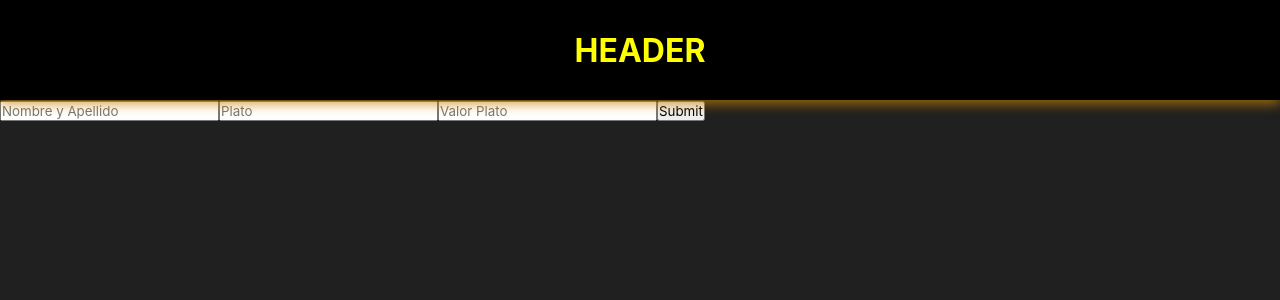
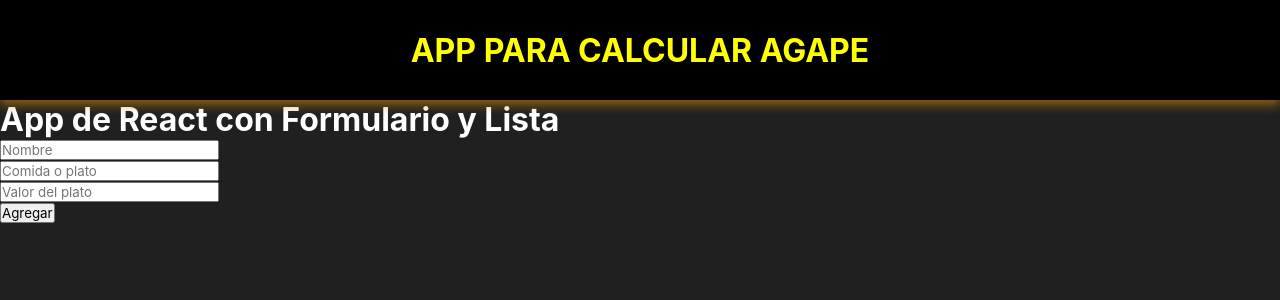
Before and after one commit to elifred2022/agapeapp, a React (Create React App) app: page / in a window 1280 px wide. Shown: the top 300 px of the page. Built offline with nearby package versions, Linux system fonts and the light colour scheme.

Commit message:
boton eliminar

```diff
--- a/src/App.js
+++ b/src/App.js
@@ -1,13 +1,101 @@
-import ContactForm from "./components/comidas/Comidaintro";
+import React, { useState } from "react";
 import Header from "./components/header/Header";
 
-function App() {
+// Componente para el formulario
+const Formulario = ({ agregarElemento }) => {
+  const [nombre, setNombre] = useState("");
+  const [comida, setComida] = useState("");
+  const [valor, setValor] = useState("");
+
+  const handleSubmit = (e) => {
+    e.preventDefault();
+    // Agregar un nuevo elemento a la lista
+    agregarElemento({ nombre, comida, valor });
+    // Limpiar los campos del formulario
+    setNombre("");
+    setComida("");
+    setValor("");
+  };
+
   return (
-    <main className="bg-dark vh-100 text-white">
+    <form onSubmit={handleSubmit}>
+      <label>
+        <input
+          placeholder="Nombre"
+          type="text"
+          value={nombre}
+          onChange={(e) => setNombre(e.target.value)}
+        />
+      </label>
+      <br />
+      <label>
+        <input
+          placeholder="Comida o plato"
+          type="text"
+          value={comida}
+          onChange={(e) => setComida(e.target.value)}
+        />
+      </label>
+      <br />
+      <label>
+        <input
+          placeholder="Valor del plato"
+          type="text"
+          value={valor}
+          onChange={(e) => setValor(e.target.value)}
+        />
+      </label>
+      <br />
+      <button type="submit">Agregar</button>
+    </form>
+  );
+};
+
+// Componente para la lista de elementos
+const ListaElementos = ({ elementos, eliminarElemento }) => {
+  return (
+    <ul>
+      {elementos.map((elemento, index) => (
+        <li key={index}>
+          <strong>{elemento.nombre}</strong> - {elemento.comida} ($
+          {elemento.valor}){/* Botón para eliminar el elemento */}
+          <button onClick={() => eliminarElemento(index)}>Eliminar</button>
+        </li>
+      ))}
+    </ul>
+  );
+};
+
+// Componente principal
+const App = () => {
+  const [listaElementos, setListaElementos] = useState([]);
+
+  const agregarElemento = (nuevoElemento) => {
+    setListaElementos([...listaElementos, nuevoElemento]);
+  };
+
+  const eliminarElemento = (indice) => {
+    const nuevaLista = [...listaElementos];
+    nuevaLista.splice(indice, 1);
+    setListaElementos(nuevaLista);
+  };
+
+  return (
+    <div>
       <Header />
-      <ContactForm />
-    </main>
+      <h1>App de React con Formulario y Lista</h1>
+      <Formulario agregarElemento={agregarElemento} />
+      <ListaElementos
+        elementos={listaElementos}
+        eliminarElemento={eliminarElemento}
+      />
+    </div>
   );
-}
+};
 
 export default App;
+
+/*
+hacer una app en react js con un componente de un formulario para capturar datos (nombre, comida, valor de comida) otro componente para ir pintando cada elemento con .map y un boton de eliminar */
+
+// separa los componentes y hacer usefect
--- a/src/components/comidas/Comidaintro.jsx
+++ /dev/null
@@ -1,78 +0,0 @@
-import React, { useState } from 'react';
-
-const ContactForm = () => {
- const [formState, setFormState] = useState({
-    name: '',
-    comida: '',
-    costoComida: ''
- });
-
- const handleChange = (event) => {
-    const { name, value } = event.target;
-    setFormState({ ...formState, [name]: value });
- };
-
- const handleSubmit = (event) => {
-    event.preventDefault();
-    submitForm(formState);
-
- };
-
- const submitForm = (formData) => {
-    // Lógica para enviar los datos del formulario
-    console.log(formData);
-
- };
-
- return (
-    <form onSubmit={handleSubmit}>
-
-      <input
-      type="text"
-      id="name"
-      placeholder='Nombre y Apellido'
-      name="name"
-      value={formState.name}
-      onChange={handleChange} />
-
-      <input
-      type="text"
-      id="comida"
-      placeholder='Plato'
-      name="comida"
-      value={formState.comida}
-      onChange={handleChange} />
-
-      <input
-      type="number"
-      id="costoComida"
-      placeholder='Valor Plato'
-      name="costoComida"
-      value={formState.costoComida}
-      onChange={handleChange} />
-
-
-
-      <button type="submit">Submit</button>
-    </form>
- );
-};
-
-export default ContactForm;
-
-/*
-Para hacer un formulario en React JS que envíe datos, puedes seguir estos pasos:
-
-Crea un nuevo componente llamado "ContactForm" y define un estado llamado "formState" que tenga propiedades para almacenar los valores de los campos del formulario.
-
-Dentro del componente "ContactForm", crea un formulario HTML con campos de entrada para el nombre, correo electrónico y mensaje.
-
-Utiliza el evento "onChange" para cada campo de entrada y actualiza el estado "formState" cuando los valores de los campos cambien.
-
-A continuación, crea una función llamada "handleSubmit" que se ejecutará cuando el usuario envíe el formulario. Esta función debe evitar el comportamiento predeterminado del evento de envío utilizando "event.preventDefault()" y luego llamar a otra función (por ejemplo, "submitForm") para manejar la lógica de envío de datos.
-
-Aquí tienes un ejemplo de cómo se vería el componente "ContactForm":
-
-Para capturar los datos del formulario, puedes utilizar el evento "onSubmit" en el componente "ContactForm" como se muestra en el ejemplo anterior. Cuando el usuario envíe el formulario, la función "handleSubmit" se ejecutará y llamará a la función "submitForm" para manejar la lógica de envío de datos.
-En este caso, la función "submitForm" simplemente muestra los datos del formulario en la consola del navegador. Puedes reemplazar esta función con la lógica que desees utilizar para enviar los datos a tu servidor o almacenarlos en la base de datos local.
-*/
--- a/src/components/header/Header.jsx
+++ b/src/components/header/Header.jsx
@@ -4,7 +4,7 @@ function Header() {
     return (
       <div className="Header">
         <header className="App-header">
-          <h1>HEADER</h1>
+          <h1>APP PARA CALCULAR AGAPE</h1>
         </header>
       </div>
     );
```
Also changed, not shown: src/components/comidas/Tablacomida.jsx (deleted).
